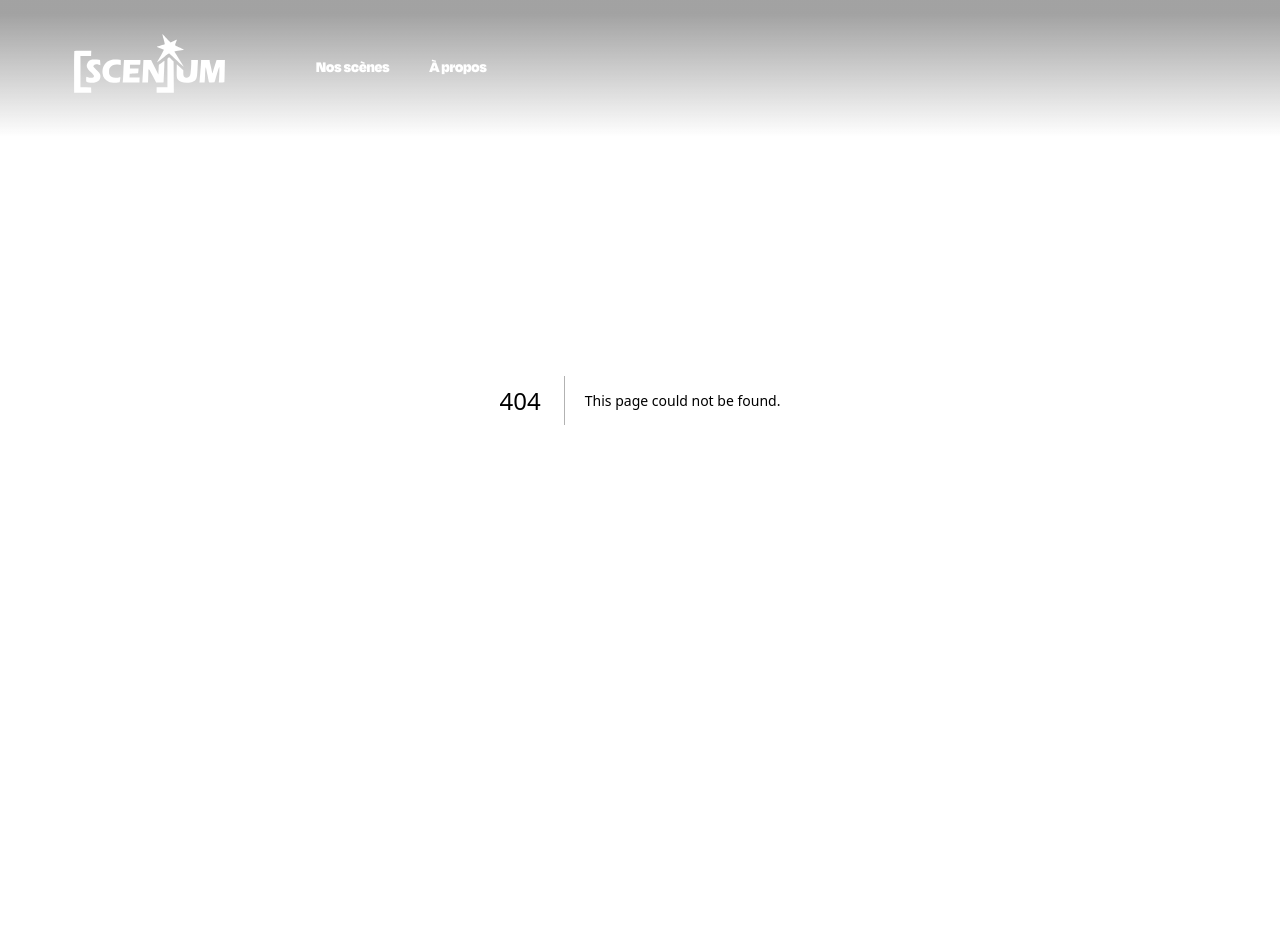
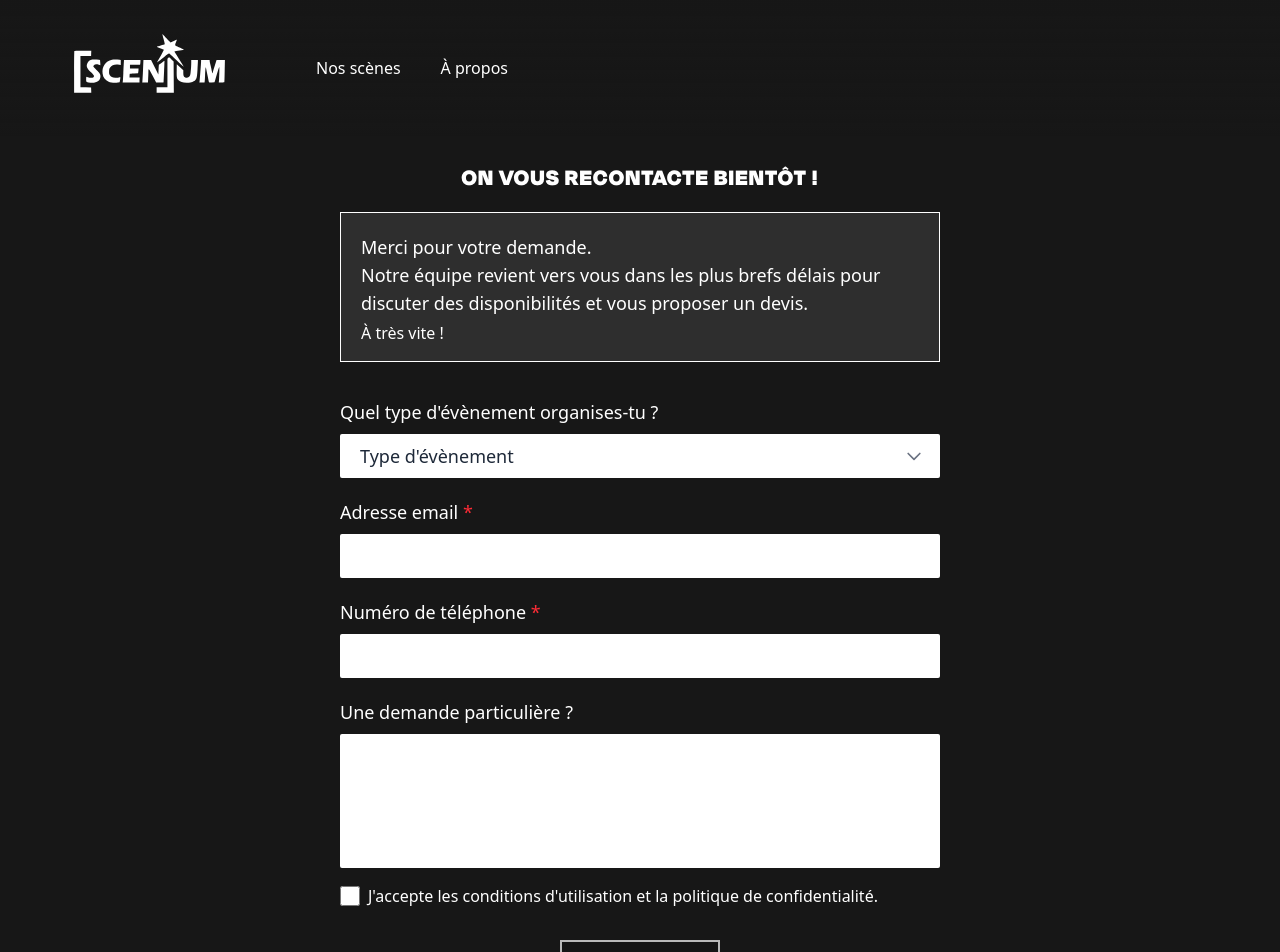
Before and after one commit to Mheelb/scenium, a Next.js app: page /reserver in a window 1280 px wide. Before the commit this address had no page. Shown: the top 952 px of the page. Before the commit the page ends 800 px from the top, so only its background shows below. Built offline with nearby package versions, Linux system fonts and the light colour scheme.

Commit message:
add form reservation

```diff
--- a/package.json
+++ b/package.json
@@ -9,6 +9,7 @@
     "lint": "next lint"
   },
   "dependencies": {
+    "@emailjs/browser": "^4.4.1",
     "gsap": "^3.12.7",
     "next": "15.2.4",
     "react": "^19.0.0",
--- a/src/app/globals.css
+++ b/src/app/globals.css
@@ -32,7 +32,7 @@
 body {
   background: var(--background);
   color: var(--foreground);
-  font-family: "Degular", sans-serif;
+  font-family: "Noto Sans", sans-serif;
   font-size: 16px;
   -ms-overflow-style: none;
 }
@@ -47,4 +47,7 @@ h1.main-title {
 
 h2 {
   font-size: 24px;
+  font-family: "Degular";
+  letter-spacing: 0.05em;
+  text-transform: uppercase;
 }
--- /dev/null
+++ b/src/app/reserver/page.tsx
@@ -0,0 +1,126 @@
+"use client";
+
+import { useState } from "react";
+import Input from "@/components/common/Input";
+import Button from "@/components/common/Button";
+import emailjs from "@emailjs/browser";
+
+export default function Reserver() {
+    const [form, setForm] = useState({
+        type: "",
+        email: "",
+        tel: "",
+        demande: "",
+        accept: false,
+    });
+    const [sending, setSending] = useState(false);
+    const [sent, setSent] = useState(false);
+    const [error, setError] = useState("");
+
+    const handleSubmit = async (e: React.FormEvent) => {
+        e.preventDefault();
+        setSending(true);
+        setError("");
+        setSent(false);
+
+        if (!form.accept) {
+            setError("Vous devez accepter les conditions.");
+            setSending(false);
+            return;
+        }
+
+        try {
+            await emailjs.send(
+                process.env.NEXT_PUBLIC_EMAILJS_SERVICE_ID as string,
+                process.env.NEXT_PUBLIC_EMAILJS_TEMPLATE_ID as string,
+                {
+                    type: form.type,
+                    email: form.email,
+                    tel: form.tel,
+                    demande: form.demande,
+                },
+                process.env.NEXT_PUBLIC_EMAILJS_USER_ID as string
+            );
+            setSent(true);
+            setForm({
+                type: "",
+                email: "",
+                tel: "",
+                demande: "",
+                accept: false,
+            });
+        } catch (err) {
+            setError("Erreur lors de l'envoi. Merci de réessayer.");
+        } finally {
+            setSending(false);
+        }
+    };
+
+    return (
+        <div className="flex flex-col gap-4 items-center h-screen pt-40">
+            {!sent ? (
+                <>
+                    <h2 className="main-title">ON VOUS RECONTACTE BIENTÔT !</h2>
+                    <div className="w-150 border border-white p-5 bg-white/10 text-white flex items-start gap-6" style={{ minHeight: '150px' }}>
+                        <div>
+                            <p className="text-lg font-light mb-1">Merci pour votre demande.<br />Notre équipe revient vers vous dans les plus brefs délais pour discuter des disponibilités et vous proposer un devis.</p>
+                            <span>À très vite !</span>
+                        </div>
+                    </div>
+                </>
+            ) : (
+                <h2 className="main-title">Contactes-nous pour réserver ta scène</h2>
+            )}
+            <form onSubmit={handleSubmit}>
+                <div className="flex flex-col gap-1 justify-center items-center mt-5">
+                    <Input
+                        className="w-150"
+                        label="Quel type d'évènement organises-tu ?"
+                        value={form.type}
+                        type="select"
+                        options={["Type d'évènement", "Mariage", "Anniversaire", "Baby Shower", "Baptême", "Autre"]}
+                        onChange={e => setForm(f => ({ ...f, type: e.target.value }))}
+                    />
+                    <Input
+                        className="w-150"
+                        label="Adresse email"
+                        value={form.email}
+                        type="email"
+                        mandatory={true}
+                        onChange={e => setForm(f => ({ ...f, email: e.target.value }))}
+                    />
+                    <Input
+                        className="w-150"
+                        label="Numéro de téléphone"
+                        value={form.tel}
+                        type="tel"
+                        mandatory={true}
+                        onChange={e => setForm(f => ({ ...f, tel: e.target.value }))}
+                    />
+                    <Input
+                        className="w-150"
+                        label="Une demande particulière ?"
+                        value={form.demande}
+                        type="textarea"
+                        onChange={e => setForm(f => ({ ...f, demande: e.target.value }))}
+                    />
+                </div>
+                <div className="flex gap-2 items-center">
+                    <input
+                        type="checkbox"
+                        className="w-5 h-5 accent-black bg-white border-2 border-white rounded focus:ring-2 focus:ring-black"
+                        checked={form.accept}
+                        onChange={e => setForm(f => ({ ...f, accept: e.target.checked }))}
+                    />
+                    <p className="text-white font-light">J'accepte les conditions d'utilisation et la politique de confidentialité.</p>
+                </div>
+                {error && <div className="text-red-500 mt-2">{error}</div>}
+                <div className="flex justify-center my-8">
+                    <Button type="submit" size="large" className="w-40" disabled={sending}>
+                        {sending ? "Envoi..." : "Réserver"}
+                    </Button>
+                </div>
+            </form>
+        </div>
+    );
+}
--- /dev/null
+++ b/src/components/common/Input.tsx
@@ -0,0 +1,99 @@
+"use client";
+
+import React, { useState } from "react";
+
+interface InputProps {
+    label?: string;
+    value: string;
+    onChange?: (e: React.ChangeEvent<HTMLInputElement | HTMLSelectElement | HTMLTextAreaElement>) => void;
+    options?: string[];
+    type?: "text" | "select" | "number" | "date" | "time" | "email" | "tel" | "url" | "search" | "password" | "textarea";
+    className?: string;
+    mandatory?: boolean;
+    placeholder?: string;
+}
+
+function validateValue(type: string, value: string) {
+    if (!value) return "";
+    switch (type) {
+        case "email":
+            return /^[^\s@]+@[^\s@]+\.[^\s@]+$/.test(value) ? "" : "Adresse email invalide";
+        case "tel":
+            return /^\+?\d{7,15}$/.test(value.replace(/\s/g, "")) ? "" : "Numéro de téléphone invalide";
+        case "url":
+            try { new URL(value); return ""; } catch { return "URL invalide"; }
+        case "number":
+            return /^-?\d*(\.\d+)?$/.test(value) ? "" : "Nombre invalide";
+        case "date":
+            return isNaN(Date.parse(value)) ? "Date invalide" : "";
+        default:
+            return "";
+    }
+}
+
+export default function Input({ label, value, onChange, options, type = "text", className, mandatory = false, placeholder }: InputProps) {
+    const [touched, setTouched] = useState(false);
+    const error = validateValue(type, value);
+
+    const handleBlur = () => setTouched(true);
+
+    return (
+        <div className={`mb-4 ${className ?? ""}`}>
+            <label className="block text-white text-lg mb-2 font-light">
+                {label} {mandatory && <span className="text-red-500">*</span>}
+            </label>
+            <div className="bg-white bg-opacity-80 rounded-xs relative">
+                {type === "select" && options ? (
+                    <>
+                        <select
+                            className="w-full px-5 py-2 text-lg text-gray-800 bg-transparent rounded-md focus:outline-none appearance-none pr-10"
+                            {...(onChange
+                                ? { value, onChange: onChange as React.ChangeEventHandler<HTMLSelectElement> }
+                                : { defaultValue: value })}
+                            onBlur={handleBlur}
+                        >
+                            {options.map((option, idx) => (
+                                <option
+                                    key={option}
+                                    value={idx === 0 ? "" : option}
+                                    disabled={idx === 0}
+                                    hidden={idx === 0}
+                                    className={idx === 0 ? "text-gray-400" : "text-gray-800"}
+                                >
+                                    {option}
+                                </option>
+                            ))}
+                        </select>
+                        <span className="pointer-events-none absolute inset-y-0 right-4 flex items-center">
+                            <svg className="w-5 h-5 text-gray-500" fill="none" stroke="currentColor" strokeWidth="2" viewBox="0 0 24 24">
+                                <path strokeLinecap="round" strokeLinejoin="round" d="M19 9l-7 7-7-7" />
+                            </svg>
+                        </span>
+                    </>
+                ) : type === "textarea" ? (
+                    <textarea
+                        className="w-full px-5 py-2 h-32 text-lg text-gray-800 bg-transparent rounded-md focus:outline-none appearance-none resize-none"
+                        {...(onChange
+                            ? { value, onChange: onChange as React.ChangeEventHandler<HTMLTextAreaElement> }
+                            : { defaultValue: value })}
+                        placeholder={placeholder}
+                        onBlur={handleBlur}
+                    />
+                ) : (
+                    <input
+                        type={type}
+                        className="w-full px-5 py-2 text-lg text-gray-800 bg-transparent rounded-md focus:outline-none appearance-none"
+                        {...(onChange
+                            ? { value, onChange: onChange as React.ChangeEventHandler<HTMLInputElement> }
+                            : { defaultValue: value })}
+                        placeholder={placeholder}
+                        onBlur={handleBlur}
+                    />
+                )}
+            </div>
+            {touched && error && (
+                <div className="text-red-500 text-sm mt-1">{error}</div>
+            )}
+        </div>
+    );
+}
```
Also changed, not shown: 1 other file (tests, documents, lock files or other folders).
